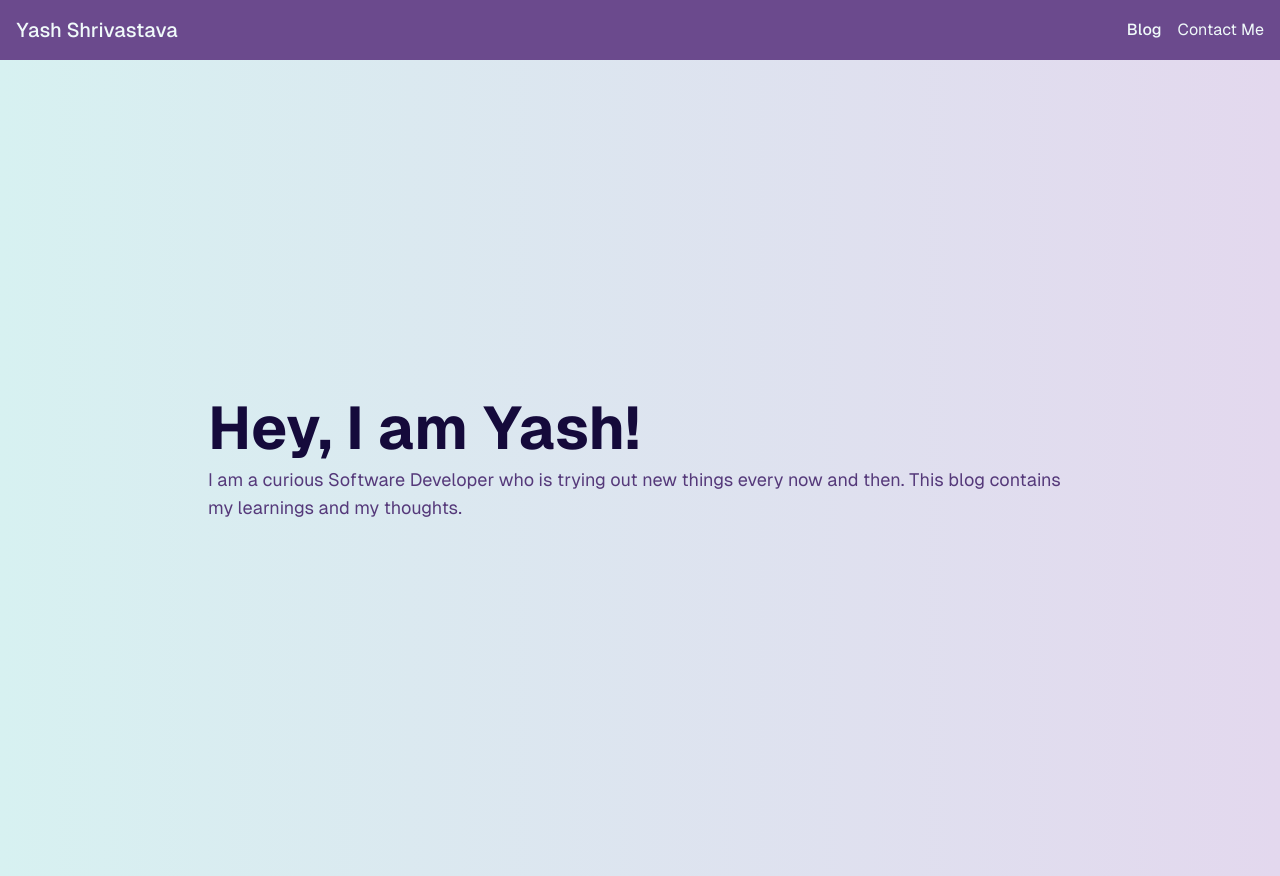
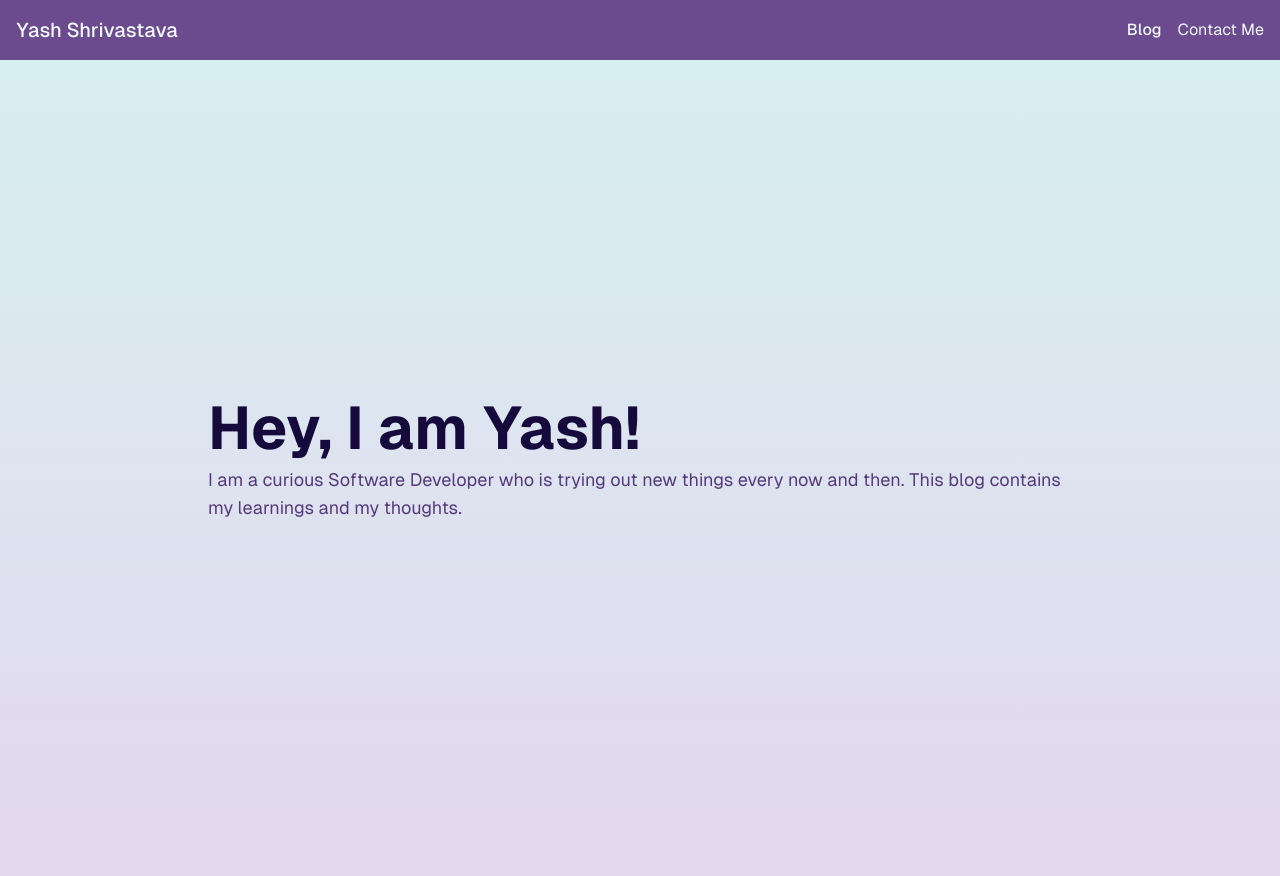
Before and after one commit to Maxsash/yash-web, a Next.js app: page / in a window 1280 px wide. Built offline with nearby package versions, Linux system fonts and the light colour scheme.

Commit message:
Update gradient direction

```diff
--- a/src/app/layout.js
+++ b/src/app/layout.js
@@ -25,7 +25,7 @@ export default function RootLayout({ children }) {
       <body
         className={`${geistSans.variable} ${geistMono.variable} antialiased`}
       >
-        <div className="flex flex-col min-h-screen bg-gradient-to-r from-secondary-100 to-primary-100 pb-4 font-[family-name:var(--font-geist-sans)]">
+        <div className="flex flex-col min-h-screen bg-gradient-to-b from-secondary-100 to-primary-100 pb-4 font-[family-name:var(--font-geist-sans)]">
           <Header />
           <main className="flex-grow">{children}</main>
         </div>
```
